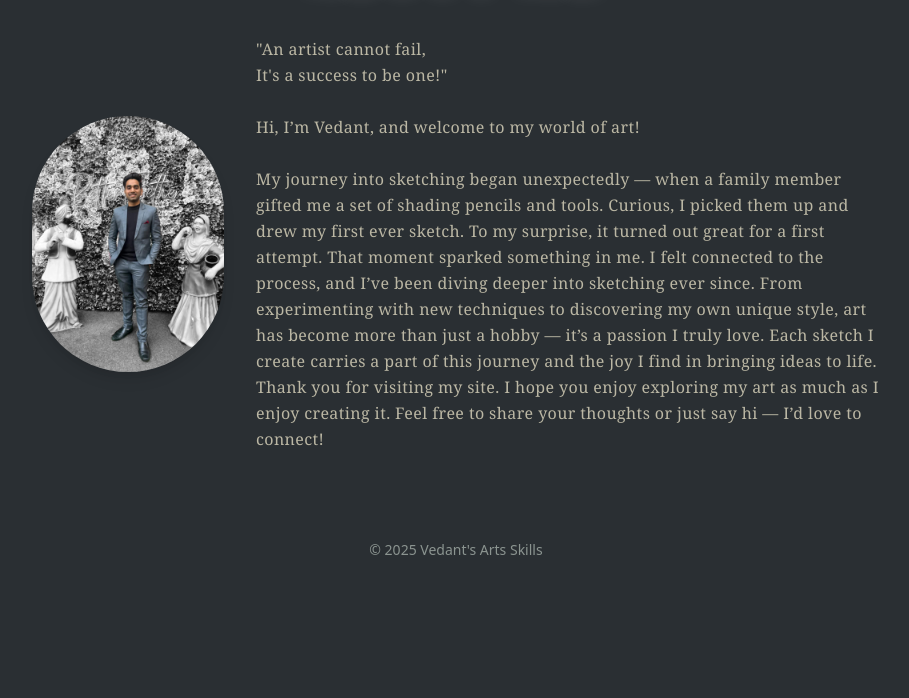
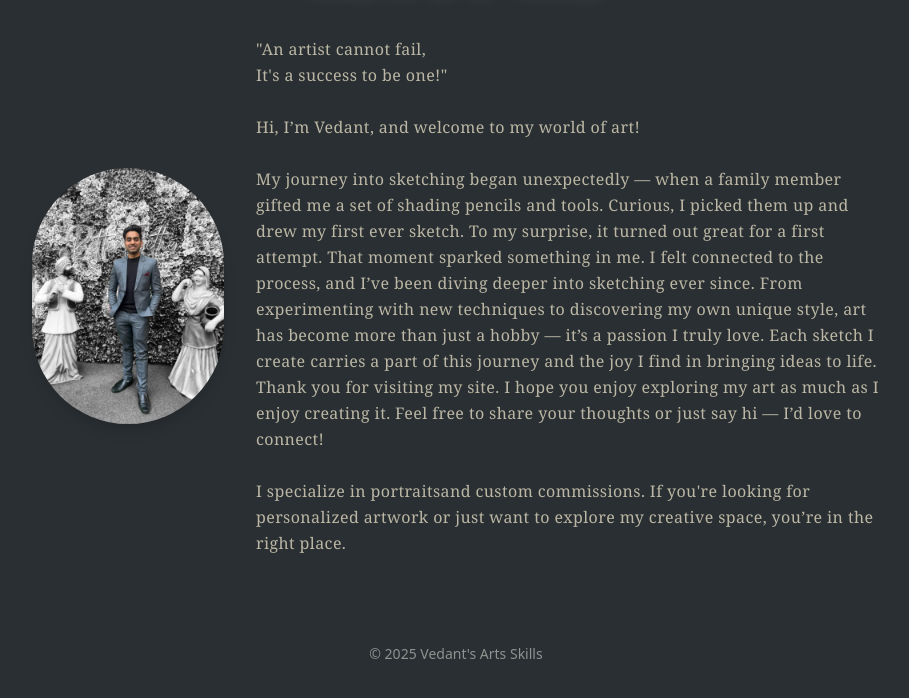
Before and after one commit to VedantVerma06/vedant-arts, a plain HTML site: page about.html in a window 1280 px wide. Shown: the part 92-790 px from the top of the page, without its empty margins (184-1093 px from the left). Drawn offline with nearby package versions, Linux system fonts and the light colour scheme.

Commit message:
Update about.html

```diff
--- a/about.html
+++ b/about.html
@@ -22,11 +22,12 @@
         It's a success to be one!"<br><br>
        Hi, I’m Vedant, and welcome to my world of art!<br><br>
 
-My journey into sketching began unexpectedly — when a family member gifted me a set of shading pencils and tools. Curious, I picked them up and drew my first ever sketch. To my surprise, it turned out great for a first attempt. That moment sparked something in me. I felt connected to the process, and I’ve been diving deeper into sketching ever since.
+  My journey into sketching began unexpectedly — when a family member gifted me a set of shading pencils and tools. Curious, I picked them up and drew my first ever sketch. To my surprise, it turned out great for a first attempt. That moment sparked something in me. I felt connected to the process, and I’ve been diving deeper into sketching ever since.
 
 From experimenting with new techniques to discovering my own unique style, art has become more than just a hobby — it’s a passion I truly love. Each sketch I create carries a part of this journey and the joy I find in bringing ideas to life.
 
-Thank you for visiting my site. I hope you enjoy exploring my art as much as I enjoy creating it. Feel free to share your thoughts or just say hi — I’d love to connect!
+Thank you for visiting my site. I hope you enjoy exploring my art as much as I enjoy creating it. Feel free to share your thoughts or just say hi — I’d love to connect!<br><br>
+        I specialize in portraitsand custom commissions. If you're looking for personalized artwork or just want to explore my creative space, you’re in the right place.
 
 
       </p>
```
